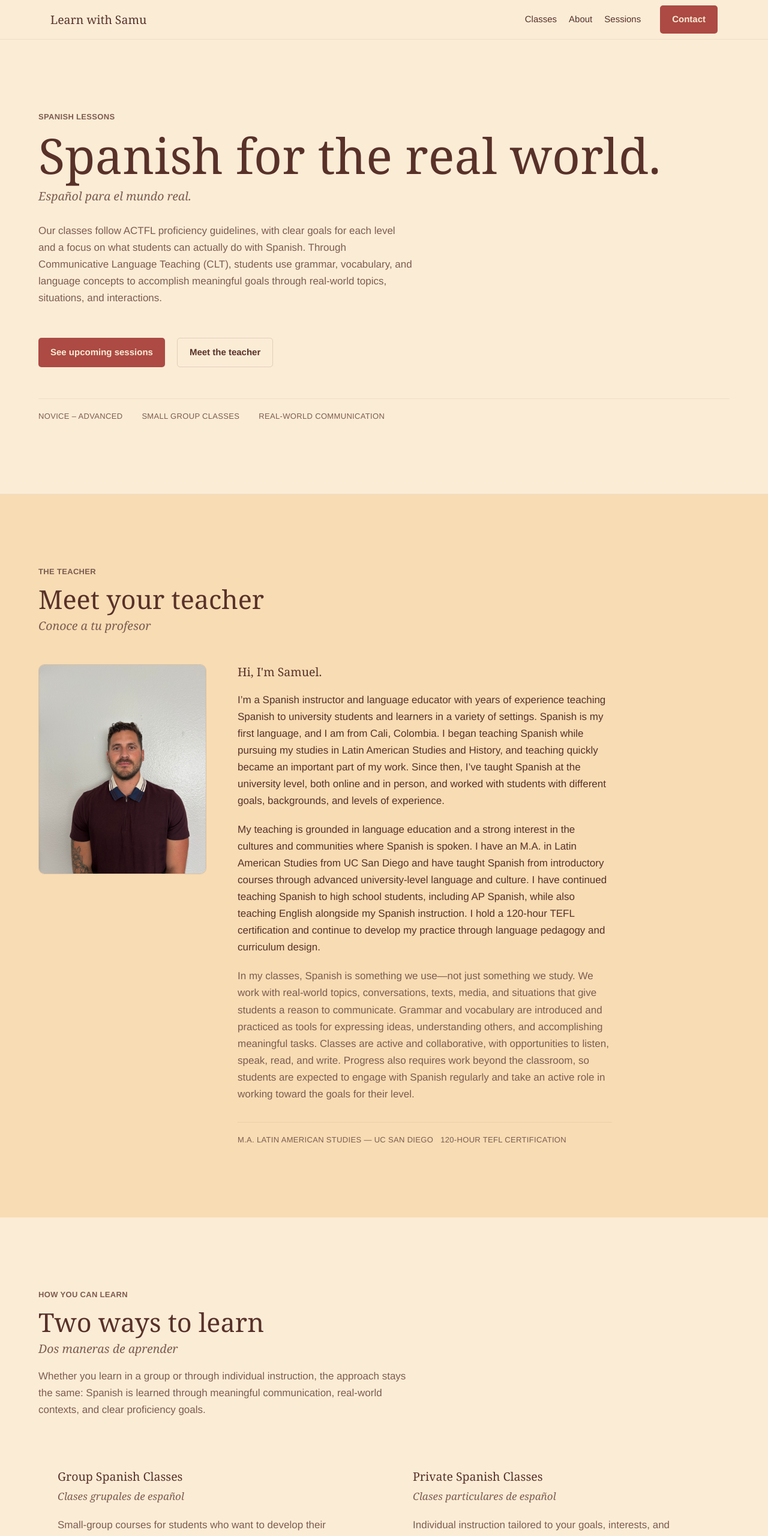
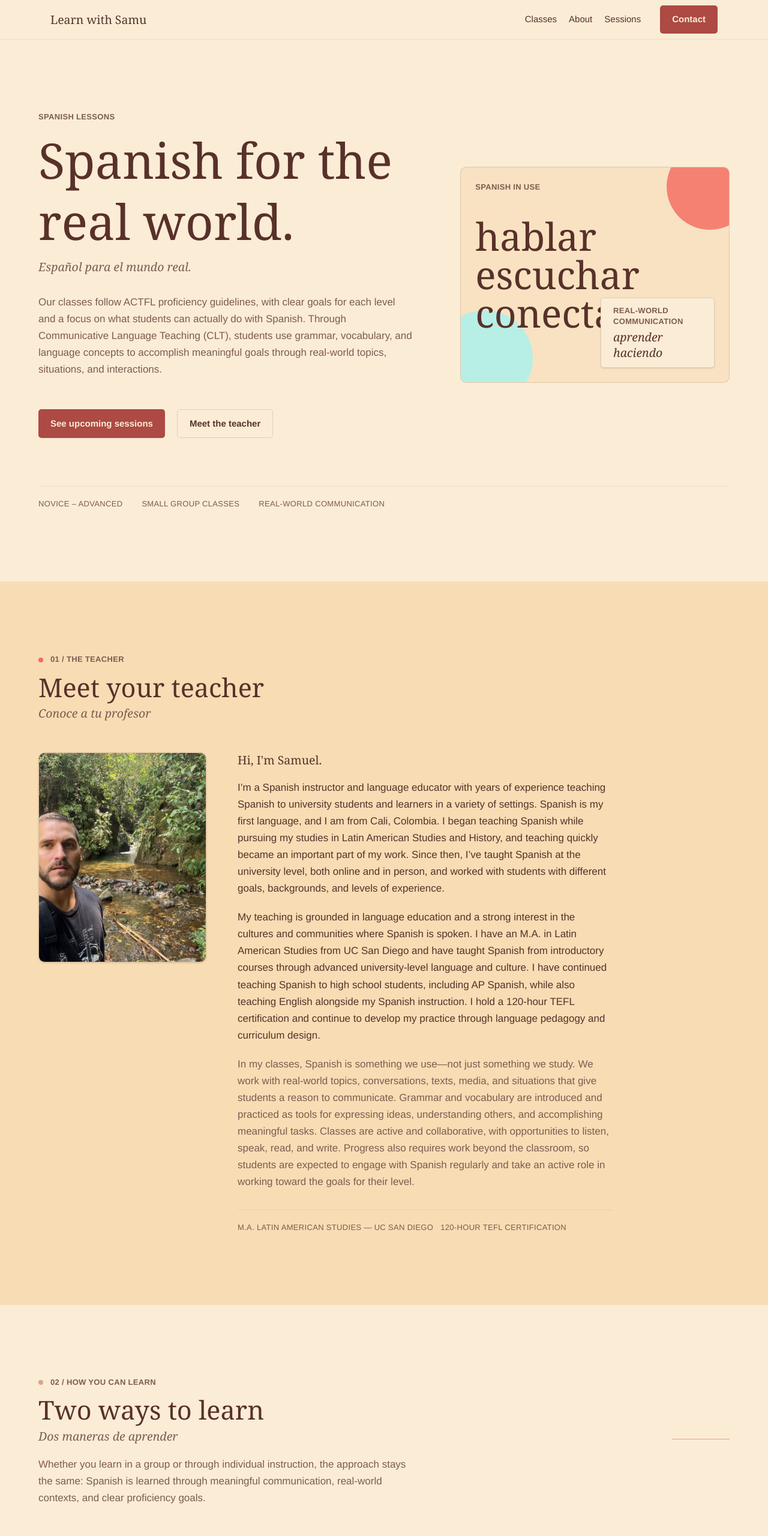
Before and after one commit to sgodoys10/learn-with-samu, a Next.js app: page / in a window 1280 px wide. Shown: the top 2560 px of the page at 60% size. Built offline with nearby package versions, Linux system fonts and the light colour scheme.

Commit message:
actualizacion v2. small changes in feel and look

```diff
--- a/components/Hero.tsx
+++ b/components/Hero.tsx
@@ -30,11 +30,14 @@
   return (
     <section className="border-b border-rule-soft bg-paper">
       <div className="container motion-safe:animate-fade-in py-s7">
+        <div className="grid items-center gap-s6 nav:grid-cols-1">
+          <div className="grid grid-cols-[minmax(0,1fr)_minmax(280px,0.72fr)] items-center gap-s6 nav:grid-cols-1">
+            <div>
               <p className="mb-s2 font-sans text-micro font-semibold uppercase tracking-wide text-ink-soft">
                 {hero.eyebrow}
               </p>
 
-        <h1 className="font-serif text-display font-medium text-ink">
+              <h1 className="font-serif text-display font-medium leading-tight text-ink">
                 {hero.headline}
               </h1>
 
@@ -48,12 +51,49 @@
                 <Link href={hero.primaryCta.href} className={primaryCtaClasses}>
                   {hero.primaryCta.label}
                 </Link>
-          <Link href={hero.secondaryCta.href} className={secondaryCtaClasses}>
+
+                <Link
+                  href={hero.secondaryCta.href}
+                  className={secondaryCtaClasses}
+                >
                   {hero.secondaryCta.label}
                 </Link>
               </div>
+            </div>
 
-        <ul className="mt-s5 flex flex-wrap gap-s4 border-t border-rule-soft pt-s3 stack:flex-col stack:gap-s2">
+            <div
+              aria-hidden="true"
+              className="relative min-h-[360px] overflow-hidden rounded-panel border border-rule bg-paper-alt/60 nav:min-h-[300px] stack:min-h-[260px]"
+            >
+              <div className="absolute -right-10 -top-10 h-36 w-36 rounded-full bg-accent opacity-80" />
+
+              <div className="absolute -bottom-10 -left-10 h-40 w-40 rounded-full bg-cyan opacity-70" />
+
+              <div className="absolute left-6 top-6 font-sans text-micro font-semibold uppercase tracking-wide text-ink-soft">
+                Spanish in use
+              </div>
+
+              <div className="absolute left-6 top-1/2 -translate-y-1/2 font-serif text-[clamp(2.8rem,5vw,4.5rem)] leading-none text-ink">
+                hablar
+                <br />
+                escuchar
+                <br />
+                conectar
+              </div>
+
+              <div className="absolute bottom-6 right-6 max-w-[190px] rounded-control border border-rule bg-paper px-s3 py-s2 shadow-sm">
+                <p className="font-sans text-micro font-semibold uppercase tracking-wide text-ink-soft">
+                  Real-world communication
+                </p>
+
+                <p className="mt-1 font-serif text-h3 italic text-ink">
+                  aprender haciendo
+                </p>
+              </div>
+            </div>
+          </div>
+
+          <ul className="flex flex-wrap gap-s4 border-t border-rule-soft pt-s3 stack:flex-col stack:gap-s2">
             {hero.meta.map((item) => (
               <li
                 key={item}
@@ -64,6 +104,7 @@
             ))}
           </ul>
         </div>
+      </div>
     </section>
   );
 }
--- a/components/Offerings.tsx
+++ b/components/Offerings.tsx
@@ -1,4 +1,3 @@
-// components/Offerings.tsx
 import OfferingPanel from "./OfferingPanel";
 
 const connector =
@@ -33,21 +32,30 @@
   ctaHref: "#contact",
 };
 
-/**
- * Two parallel offerings (group, private) sharing one panel structure so
- * they read as two forms of the same teaching approach.
- */
 export default function Offerings() {
   return (
     <section id="classes" className="bg-paper">
       <div className="container py-s7">
-        <p className="mb-s2 font-sans text-micro font-semibold uppercase tracking-wide text-ink-soft">
-          How you can learn
-        </p>
-        <h2 className="font-serif text-h2 font-medium text-ink">
-          Two ways to learn
-        </h2>
-        <p className="gloss mt-s1 text-h3">Dos maneras de aprender</p>
+        <div className="flex items-center gap-s2">
+          <span aria-hidden="true" className="h-2 w-2 rounded-full bg-bronze" />
+          <p className="font-sans text-micro font-semibold uppercase tracking-wide text-ink-soft">
+            02 / How you can learn
+          </p>
+        </div>
+
+        <div className="mt-s2 flex items-end justify-between gap-s5 nav:flex-col nav:items-start nav:gap-s3">
+          <div>
+            <h2 className="font-serif text-h2 font-medium text-ink">
+              Two ways to learn
+            </h2>
+            <p className="gloss mt-s1 text-h3">Dos maneras de aprender</p>
+          </div>
+
+          <div
+            aria-hidden="true"
+            className="mb-2 h-px w-24 bg-bronze nav:hidden"
+          />
+        </div>
 
         <p className="prose-measure mt-s3 font-sans text-body text-ink-soft">
           {connector}
--- a/components/SessionCard.tsx
+++ b/components/SessionCard.tsx
@@ -1,4 +1,3 @@
-// components/SessionCard.tsx
 import StatusPill, { type SessionStatus } from "./StatusPill";
 
 export type Session = {
@@ -11,42 +10,46 @@
 };
 
 /**
- * Single session card. Start/end dates are shown as their own labeled
- * line (not folded into a sentence) since they need to be clearly
- * visible at a glance, per spec.
+ * Single session card. Start/end dates are presented together as the
+ * primary schedule information so the course period is easy to scan.
  */
 export default function SessionCard({ session }: { session: Session }) {
   return (
-    <div className="rounded-panel border border-rule bg-paper p-s4">
+    <article className="group rounded-panel border border-rule bg-paper p-s4 transition-transform hover:-translate-y-1">
       <div className="flex items-start justify-between gap-s2">
         <p className="font-sans text-micro font-semibold uppercase tracking-wide text-ink-soft">
           {session.level}
         </p>
+
         <StatusPill status={session.status} />
       </div>
 
-      <h3 className="mt-s1 font-serif text-h3 text-ink">
+      <h3 className="mt-s3 font-serif text-h3 text-ink">
         {session.sessionLabel}
       </h3>
 
-      <dl className="mt-s3 space-y-1">
-        <div className="flex justify-between gap-s2">
-          <dt className="font-sans text-small text-ink-soft">Starts</dt>
-          <dd className="font-sans text-small font-medium text-ink">
-            {session.startDate}
-          </dd>
+      <div className="mt-s4 border-y border-rule-soft py-s3">
+        <p className="font-sans text-micro font-semibold uppercase tracking-wide text-ink-soft">
+          Course dates
+        </p>
+
+        <div className="mt-s1 flex items-baseline gap-s2">
+          <p className="font-serif text-h3 text-ink">{session.startDate}</p>
+
+          <span
+            aria-hidden="true"
+            className="font-sans text-small text-ink-soft"
+          >
+            →
+          </span>
+
+          <p className="font-serif text-h3 text-ink">{session.endDate}</p>
         </div>
-        <div className="flex justify-between gap-s2">
-          <dt className="font-sans text-small text-ink-soft">Ends</dt>
-          <dd className="font-sans text-small font-medium text-ink">
-            {session.endDate}
-          </dd>
-        </div>
-      </dl>
+      </div>
 
-      <p className="mt-s3 border-t border-rule-soft pt-s2 font-sans text-small text-ink">
+      <p className="mt-s3 font-sans text-small text-ink">
         {session.meetingPattern}
       </p>
-    </div>
+    </article>
   );
 }
--- a/components/StatusPill.tsx
+++ b/components/StatusPill.tsx
@@ -1,5 +1,3 @@
-// components/StatusPill.tsx
-
 export type SessionStatus = "open" | "limited" | "full" | "soon";
 
 const statusLabels: Record<SessionStatus, string> = {
@@ -9,8 +7,6 @@
   soon: "Coming Soon",
 };
 
-// Only these 4 manually maintained values are supported — no seat counts
-// or live enrollment numbers anywhere in this component or its data.
 const statusClasses: Record<SessionStatus, string> = {
   open: "border-accent-deep/30 bg-accent-deep/10 text-accent-deep",
   limited: "border-amber/30 bg-amber/10 text-amber",
@@ -23,6 +19,10 @@
     <span
       className={`inline-flex items-center rounded-full border px-s2 py-[0.2rem] font-sans text-micro font-semibold ${statusClasses[status]}`}
     >
+      <span
+        aria-hidden="true"
+        className="mr-s1 h-1.5 w-1.5 rounded-full bg-current"
+      />
       {statusLabels[status]}
     </span>
   );
--- a/components/TeacherIntro.tsx
+++ b/components/TeacherIntro.tsx
@@ -1,5 +1,3 @@
-// components/TeacherIntro.tsx
-
 import Image from "next/image";
 
 const teacher = {
@@ -19,24 +17,25 @@
   ],
 };
 
-/**
- * First-person teacher introduction built around a real photo,
- * personal background, and teaching philosophy.
- */
 export default function TeacherIntro() {
   return (
     <section id="about" className="bg-paper-alt">
       <div className="container py-s7">
-        <p className="mb-s2 font-sans text-micro font-semibold uppercase tracking-wide text-ink-soft">
-          The teacher
-        </p>
-        <h2 className="font-serif text-h2 font-medium text-ink">
+        <div className="flex items-center gap-s2">
+          <span aria-hidden="true" className="h-2 w-2 rounded-full bg-accent" />
+          <p className="font-sans text-micro font-semibold uppercase tracking-wide text-ink-soft">
+            01 / The teacher
+          </p>
+        </div>
+
+        <h2 className="mt-s2 font-serif text-h2 font-medium text-ink">
           Meet your teacher
         </h2>
+
         <p className="gloss mt-s1 text-h3">Conoce a tu profesor</p>
 
         <div className="mt-s5 grid grid-cols-[280px_1fr] gap-s5 nav:grid-cols-1">
-          <div className="relative aspect-[4/5] w-full overflow-hidden rounded-panel border border-rule">
+          <div className="relative aspect-[4/5] w-full overflow-hidden rounded-panel border border-rule shadow-sm">
             <Image
               src={teacher.photoSrc}
               alt={teacher.photoAlt}
```
Also changed, not shown: components/Sessions.tsx (+43 -28 lines), public/samuel.jpeg. Lines whose indentation alone changed are shown as unchanged.
